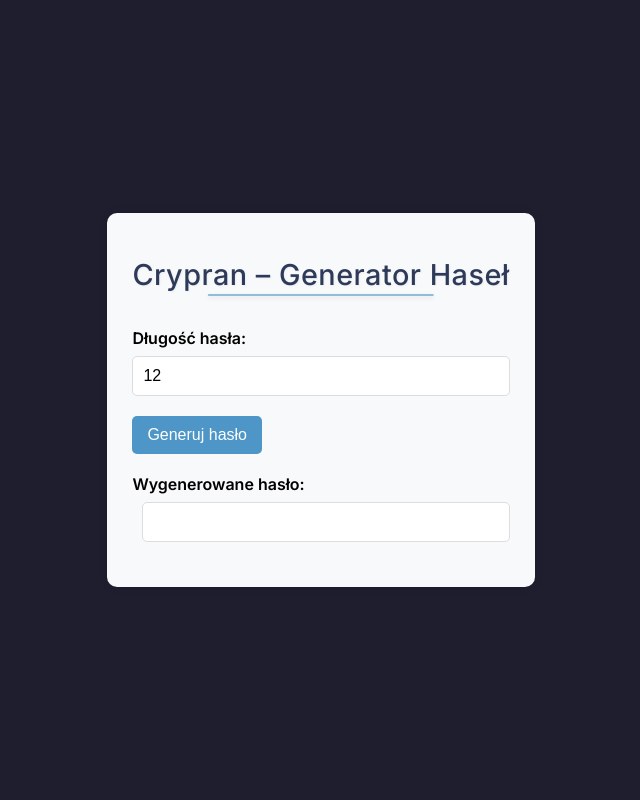
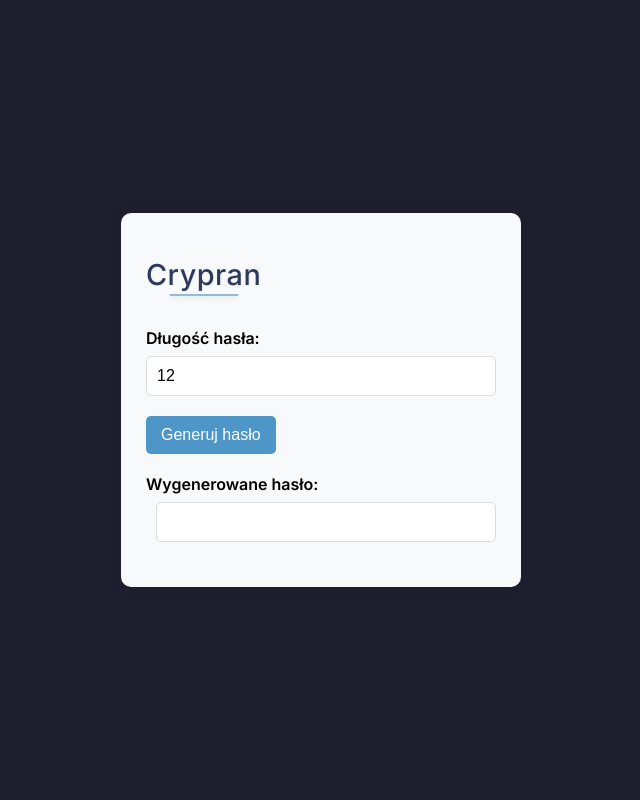
Before and after one commit to Wojciech-Szoldra/crypran_web_app, a Flask app: page / in a window 1280 px wide. Shown: the whole page, without its empty margins (319-959 px from the left). Run offline with Flask 3, Linux system fonts and the light colour scheme; some libraries are stand-ins or nearby versions.

Commit message:
Small design changes

```diff
--- a/templates/layout.html
+++ b/templates/layout.html
@@ -17,6 +17,7 @@
 
         body {
             font-family: Inter, sans-serif;
+            width: 400px;
             max-width: 800px;
             margin: 0 auto;
             display: flex;
@@ -31,9 +32,10 @@
             border-radius: 10px;
             padding: 25px;
             box-shadow: 0 0 10px rgba(0,0,0,0.1);
+            width: 100%;
         }
 
-        /* Nagłówek z delikatną, „zanurzoną” kreską */
+        /* Nagłówek */
         .container h1 {
             display: inline-block;
             font-size: 1.8rem;
@@ -44,8 +46,7 @@
             margin-bottom: 1rem;
             position: relative;
 
-            /* lekki cień tekstu dla spójności z cieniem kreski */
-            text-shadow: 1px 1px 2px rgba(0,0,0,0.05);
+            text-shadow: 1px 1px 2px rgba(0,0,0,0.05); /* Cień pod tekstem */
         }
         .container h1::after {
             content: "";
@@ -129,7 +130,7 @@
 </head>
 <body>
     <div class="container">
-        <h1>Crypran – Generator Haseł</h1>
+        <h1>Crypran</h1>
 
         <div class="flash-messages">
             {% with messages = get_flashed_messages(with_categories=true) %}
```
